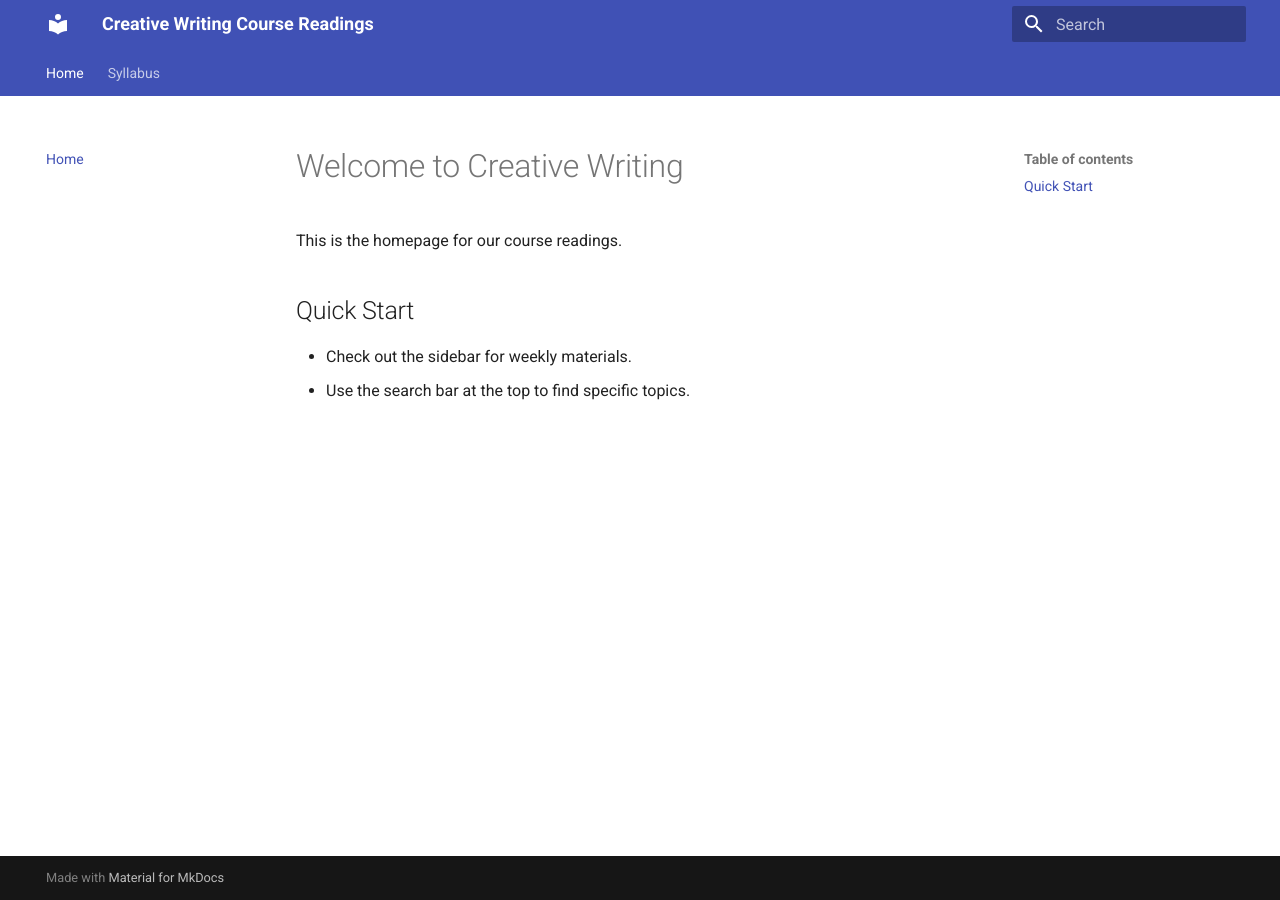
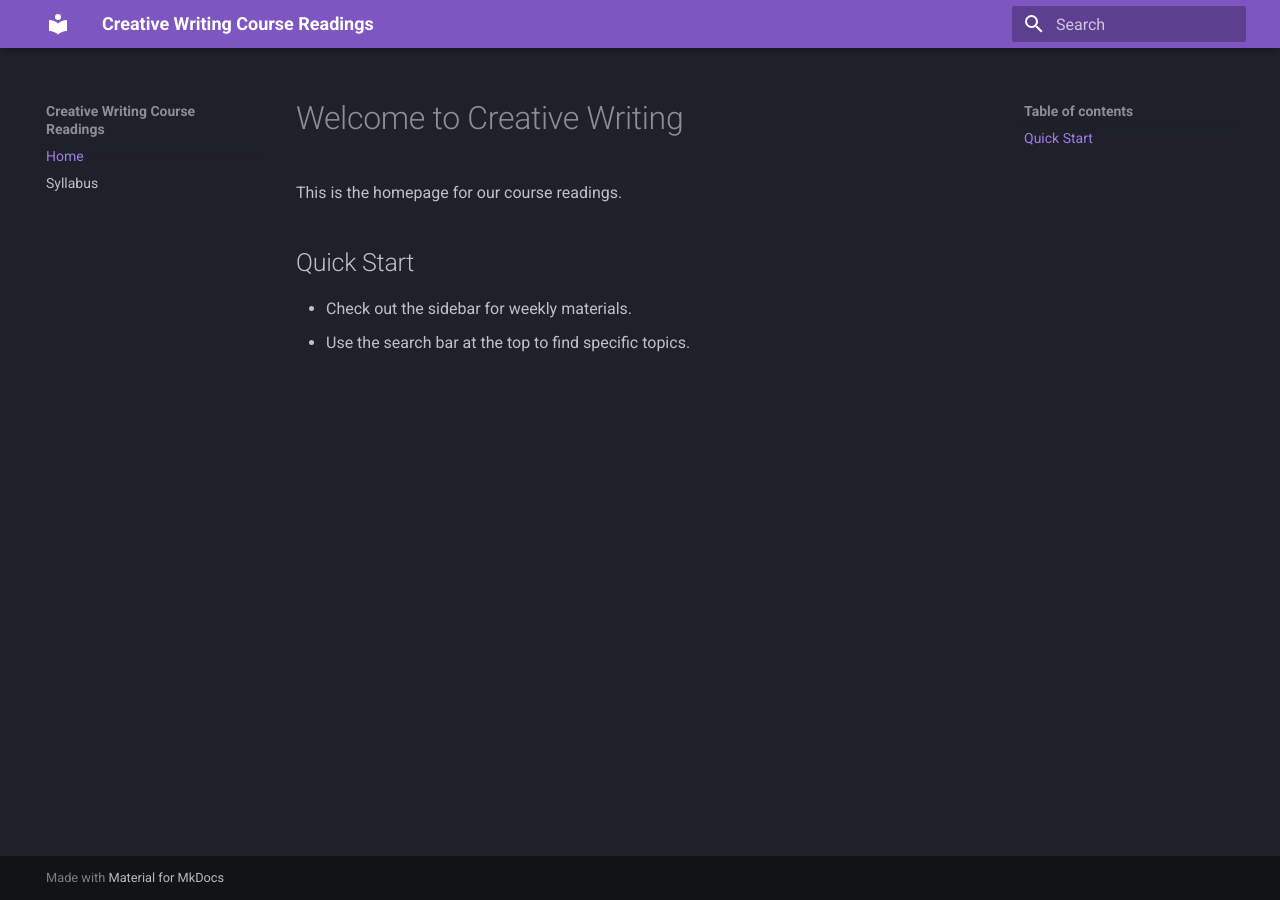
Before and after one commit to mickeybalili/cw10, an MkDocs documentation site: the page built from docs/index.md, in a window 1280 px wide. Built offline with MkDocs 1.6.1 and Material for MkDocs 9.7.7, drawn with Linux system fonts in a browser that asks for light colours.

Commit message:
Update mkdocs.yml

```diff
--- a/mkdocs.yml
+++ b/mkdocs.yml
@@ -3,13 +3,19 @@ site_description: Readings and syllabus for class
 
 theme:
   name: material
+  # Forces permanent dark mode and sets primary/accent colors
   palette:
-    primary: indigo
-    accent: indigo
+    scheme: slate
+    primary: deep purple
+    accent: purple
   features:
-    - navigation.tabs
+    # Removes top tabs so you ONLY have a clean left sidebar
     - navigation.sections
     - search.suggest
+
+# Points to our custom CSS file for Dracula / Rosé Pine styling
+extra_css:
+  - stylesheets/extra.css
 
 nav:
   - Home: index.md
```
